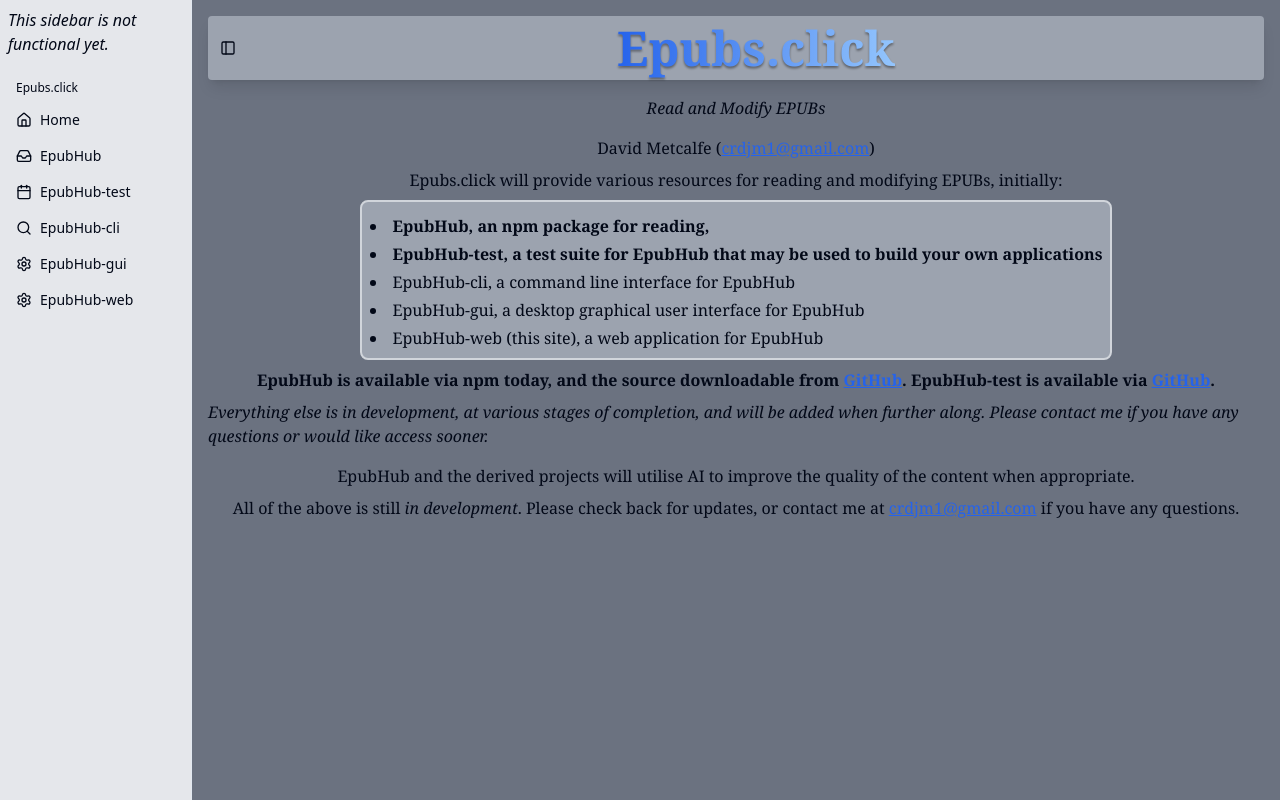
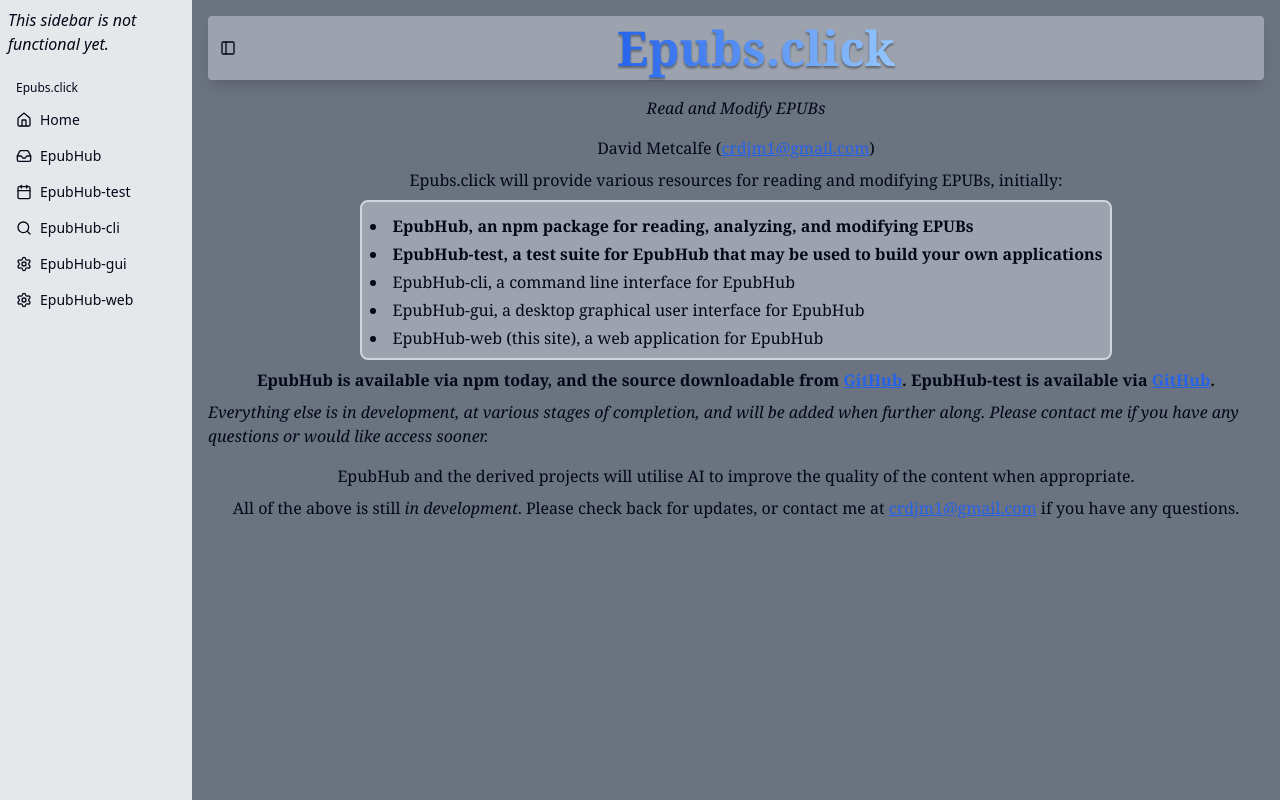
Before and after one commit to crdjm/epubs-click, a SvelteKit app: page / in a window 1280 px wide. Built offline with nearby package versions, Linux system fonts and the light colour scheme.

Commit message:
fix typo again

```diff
--- a/src/routes/+page.svelte
+++ b/src/routes/+page.svelte
@@ -30,7 +30,7 @@
 	<ul
 		class="mt-2 list-inside list-disc rounded-lg border-2 border-solid border-gray-300 bg-gray-400 p-2"
 	>
-		<li class="pt-1"><b>EpubHub, an npm package for reading, </b></li>
+		<li class="pt-1"><b>EpubHub, an npm package for reading, analyzing, and modifying EPUBs</b></li>
 		<li class="pt-1">
 			<b>EpubHub-test, a test suite for EpubHub that may be used to build your own applications</b>
 		</li>
```
